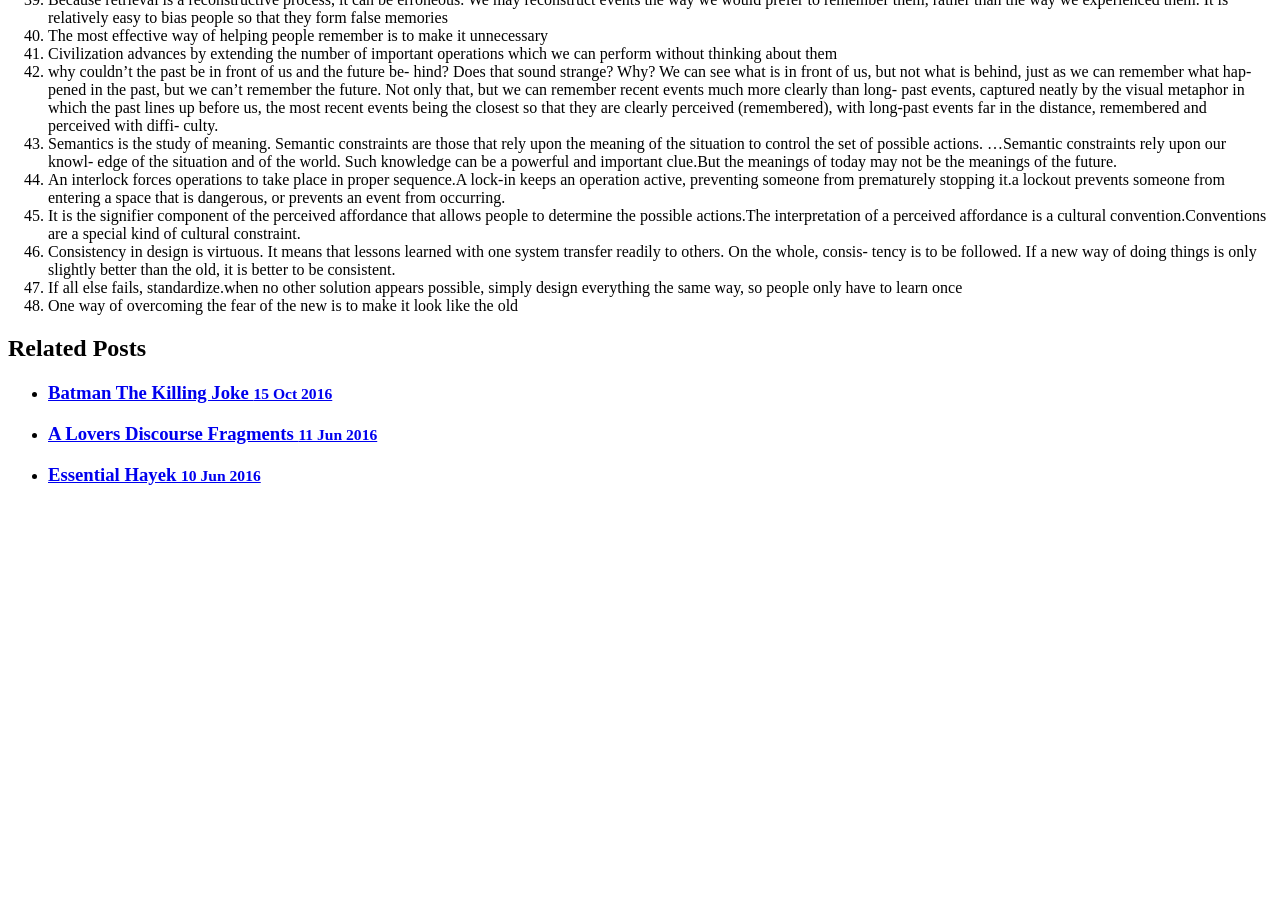
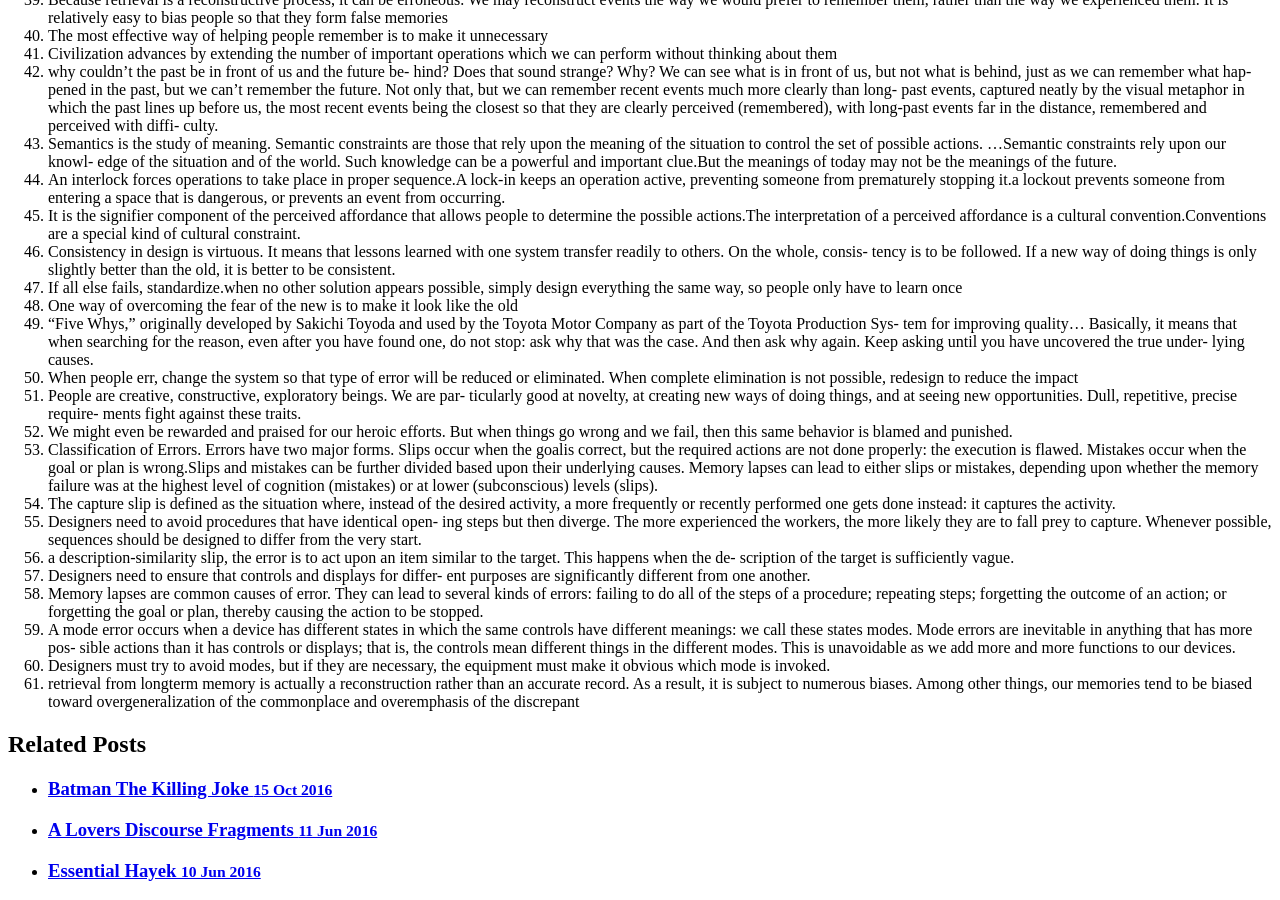
Before and after one commit to air33/air33.github.io, a Jekyll site: the page built from _posts/2016-06-18-The-Design-of-Everyday-Things.md, in a window 1280 px wide and 900 px high, scrolled down 2151 px. Built offline with Jekyll 4.4.1, drawn with Linux system fonts in a browser that asks for light colours; before the commit the page ends 2655 px from its top, so only the background shows below that.

Commit message:
updated the design of everday things

```diff
--- a/_posts/2016-06-18-The-Design-of-Everyday-Things.md
+++ b/_posts/2016-06-18-The-Design-of-Everyday-Things.md
@@ -209,3 +209,55 @@ tency is to be followed. If a new way of doing things is only slightly
 better than the old, it is better to be consistent.
 47. If all else fails, standardize.when no other solution appears possible, simply design everything the same way, so people only have to learn once
 48. One way of overcoming the fear of the new is to make it look like the old
+49. “Five Whys,” originally developed by Sakichi Toyoda and used by
+the Toyota Motor Company as part of the Toyota Production Sys-
+tem for improving quality... Basically,
+it means that when searching for the reason, even after you have
+found one, do not stop: ask why that was the case. And then ask
+why again. Keep asking until you have uncovered the true under-
+lying causes.
+50. When people err, change the
+system so that type of error will be reduced or eliminated. When
+complete elimination is not possible, redesign to reduce the impact
+51. People are creative, constructive, exploratory beings. We are par-
+ticularly good at novelty, at creating new ways of doing things,
+and at seeing new opportunities. Dull, repetitive, precise require-
+ments fight against these traits.
+52. We might even be rewarded and praised for our heroic efforts. But when things go wrong and we fail, then this same
+behavior is blamed and punished.
+53. Classification of Errors. Errors have two major
+forms. Slips occur when the goalis correct, but the required actions
+are not done properly: the execution is flawed. Mistakes occur
+when the goal or plan is wrong.Slips and mistakes can be further
+divided based upon their underlying causes. Memory lapses can
+lead to either slips or mistakes, depending upon whether the
+memory failure was at the highest level of cognition (mistakes) or at
+lower (subconscious) levels (slips).
+54. The capture slip is defined as the situation where, instead of the
+desired activity, a more frequently or recently performed one gets
+done instead: it captures the activity.
+55. Designers need to avoid procedures that have identical open-
+ing steps but then diverge. The more experienced the workers, the
+more likely they are to fall prey to capture. Whenever possible,
+sequences should be designed to differ from the very start.
+56. a description-similarity slip, the error is to
+act upon an item similar to the target. This happens when the de-
+scription of the target is sufficiently vague.
+57. Designers need to ensure that controls and displays for differ-
+ent purposes are significantly different from one another.
+58. Memory lapses are common causes of error. They can lead to
+several kinds of errors: failing to do all of the steps of a procedure;
+repeating steps; forgetting the outcome of an action; or forgetting
+the goal or plan, thereby causing the action to be stopped.
+59. A mode error occurs when a device has different states in which
+the same controls have different meanings: we call these states
+modes. Mode errors are inevitable in anything that has more pos-
+sible actions than it has controls or displays; that is, the controls
+mean different things in the different modes. This is unavoidable
+as we add more and more functions to our devices.
+60. Designers must try to avoid modes,
+but if they are necessary, the equipment must make it obvious
+which mode is invoked.
+61. retrieval from longterm memory is actually a reconstruction rather than an accurate record. As a result, it is subject to numerous biases. Among other
+things, our memories tend to be biased toward overgeneralization
+of the commonplace and overemphasis of the discrepant
```
